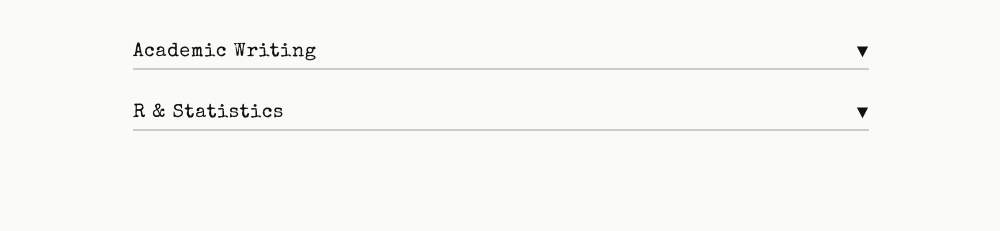
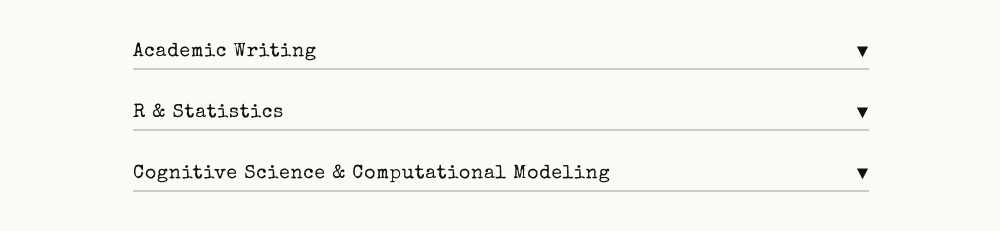
Before and after one commit to hlybot-dot/Academic_Punk, a plain HTML site: page resources.html in a window 1280 px wide. Shown: the part 133-364 px from the top of the page, without its empty margins (139-1139 px from the left). Drawn offline with nearby package versions, Linux system fonts and the light colour scheme; a web font is replaced by a local one.

Commit message:
Add files via upload

```diff
--- a/resources.html
+++ b/resources.html
@@ -384,18 +384,16 @@
 
       <div class="resource-item">
         <div class="tag">Workshop</div><br/>
-        <a href="https://nyu-cdsc.github.io/learningr/" target="_blank">
+          <a href="https://nyu-cdsc.github.io/learningr/" target="_blank">
           Learning R
 
         </a>
         <br>
         <a href="https://posit.co/resources/cheatsheets/" target="_blank">
           Check 'Cheat sheets' Here (very fun!)
-
         </a>
 
       </div>
-
 
       <div class="resource-item">
         <div class="tag pink">Book · CN</div><br/>
@@ -411,7 +409,27 @@
     </div>
   </div>
 
-</div>
+  <div class="accordion-wrap">
+    <button class="accordion-btn" onclick="toggleAccordion(this)">
+      Cognitive Science & Computational Modeling
+      <span class="accordion-arrow">▼</span>
+    </button>
+    <div class="accordion-content">
+
+      <div class="resource-item">
+        <a href="https://xcelab.net/rm/" target="_blank">
+          Statistical Rethinking
+        </a>
+      </div>
+
+      <div class="resource-item">
+        <a href="https://bruno.nicenboim.me/bayescogsci/" target="_blank">
+          Introduction to Bayesian Data Analysis for Cognitive Science
+        </a>
+      </div>
+    </div>
+  </div>
+
 
 <div class="search-overlay" onclick="if(event.target===this)this.classList.remove('open')">
   <button class="search-close" onclick="document.querySelector('.search-overlay').classList.remove('open')">✕</button>
```
